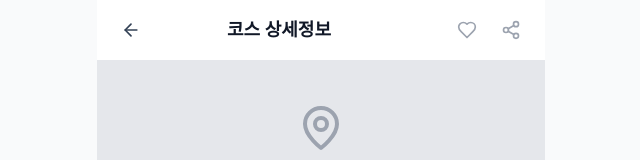
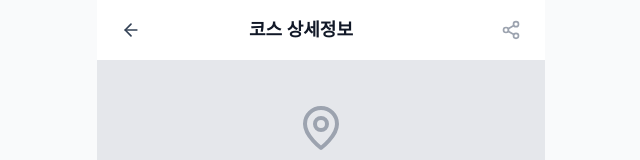
Before and after one commit to GoblinRoad/prototype, a React (Vite) app: page /courses/1 in a window 1280 px wide. Shown: the top 160 px of the page, without its empty margins (319-959 px from the left). Built offline with nearby package versions, Linux system fonts and the light colour scheme.

Commit message:
fix: 상세 페이지 좋아요 버튼 제거

```diff
--- a/src/components/courseDetails/CourseDetailHeader.tsx
+++ b/src/components/courseDetails/CourseDetailHeader.tsx
@@ -1,20 +1,14 @@
 "use client";
 
 import type React from "react";
-import { ArrowLeft, Heart, Share2 } from "lucide-react";
+import { ArrowLeft, Share2 } from "lucide-react";
 import { useNavigate } from "react-router-dom";
 
 interface CourseDetailHeaderProps {
-  isLiked: boolean;
-  onToggleLike: () => void;
   onShare: () => void;
 }
 
-const CourseDetailHeader: React.FC<CourseDetailHeaderProps> = ({
-  isLiked,
-  onToggleLike,
-  onShare,
-}) => {
+const CourseDetailHeader: React.FC<CourseDetailHeaderProps> = ({ onShare }) => {
   const navigate = useNavigate();
   return (
     <div className="bg-white px-4 py-3 shadow-sm relative">
@@ -30,16 +24,6 @@ const CourseDetailHeader: React.FC<CourseDetailHeaderProps> = ({
         </h1>
         <div className="flex items-center space-x-2">
           <button
-            onClick={onToggleLike}
-            className="p-2 hover:bg-gray-100 rounded-lg"
-          >
-            <Heart
-              className={`w-5 h-5 ${
-                isLiked ? "fill-red-500 text-red-500" : "text-gray-400"
-              }`}
-            />
-          </button>
-          <button
             onClick={onShare}
             className="p-2 hover:bg-gray-100 rounded-lg"
           >
```
